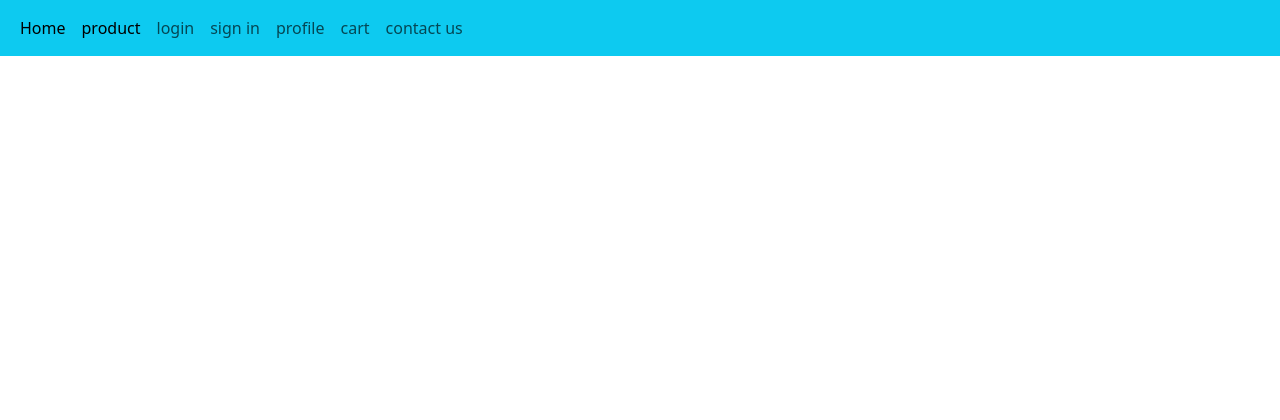
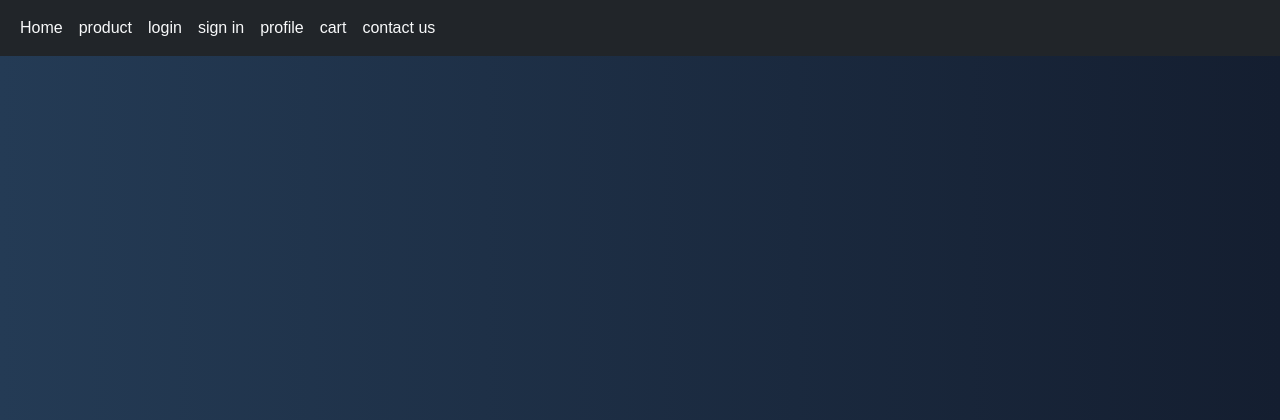
Before and after one commit to moradi2558/watch_web, a Django app: template first_web/templates/main.html in a window 1280 px wide. Shown: the top 420 px of the page. Run offline with Django 3.2, Linux system fonts and the light colour scheme; the template is opened without the code that fills it, so the values that code supplies are empty; some libraries are stand-ins or nearby versions.

Commit message:
background color

```diff
--- a/first_web/templates/main.html
+++ b/first_web/templates/main.html
@@ -7,8 +7,17 @@
     <meta name="viewport" content="width=device-width, initial-scale=1.0" />
     <title>{% block title %}home{% endblock %}</title>
   </head>
-  <body>
-    <nav class="navbar navbar-expand-lg navbar-light bg-info">
+  <body
+    style="
+      background-repeat: no-repeat !important;
+      background-attachment: fixed !important;
+      background: #141e30;
+      background: -webkit-linear-gradient(to right, #243b55, #141e30);
+      background: linear-gradient(to right, #243b55, #141e30);
+      font-family: sans-serif;
+    "
+  >
+    <nav class="navbar navbar-expand-lg navbar-light bg-dark">
       <div class="container-fluid">
         <button
           class="navbar-toggler"
@@ -24,28 +33,28 @@
         <div class="collapse navbar-collapse" id="navbarNavAltMarkup">
           <div class="navbar-nav">
             <a
-              class="nav-link active"
+              class="nav-link active text-light"
               aria-current="page"
               href="{% url 'home:home' %}"
               >Home</a
             >
             <a
-              class="nav-link active"
+              class="nav-link active text-light"
               aria-current="page"
               href="{% url 'home:product' %}"
               >product</a
             >
             {% if user.is_authenticated %}
-            <a class="nav-link" href="{% url 'accounts:logout' %}">logout</a>
+            <a class="nav-link text-light" href="{% url 'accounts:logout' %}">logout</a>
             {% else %}
-            <a class="nav-link" href="{% url 'accounts:login' %}">login</a>
-            <a class="nav-link" href="{% url 'accounts:user_register' %}"
+            <a class="nav-link text-light" href="{% url 'accounts:login' %}">login</a>
+            <a class="nav-link text-light" href="{% url 'accounts:user_register' %}"
               >sign in</a
             >
             {% endif %}
-            <a class="nav-link" href="{% url 'accounts:profile' %}">profile</a>
-            <a class="nav-link" href="{% url 'cart:cart_detail' %}">cart</a>
-            <a class="nav-link" href="{% url 'home:contact' %}">contact us</a>
+            <a class="nav-link text-light" href="{% url 'accounts:profile' %}">profile</a>
+            <a class="nav-link text-light" href="{% url 'cart:cart_detail' %}">cart</a>
+            <a class="nav-link text-light" href="{% url 'home:contact' %}">contact us</a>
           </div>
         </div>
       </div>
```
